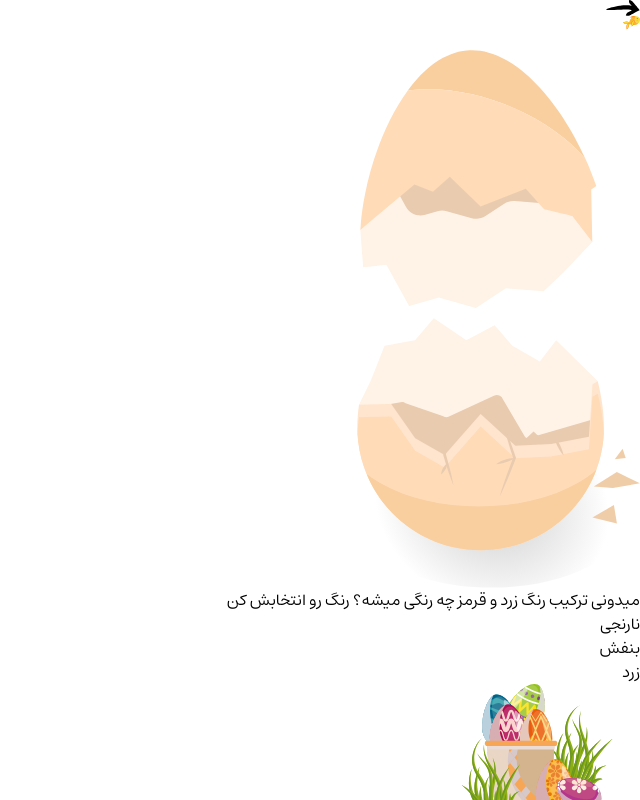
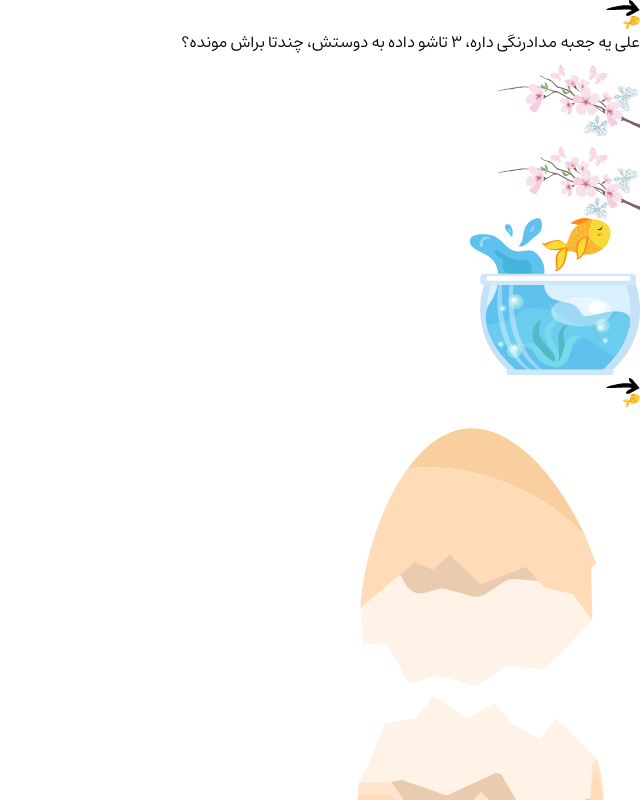
Before and after one commit to kiana-nb/nowruz, a Next.js app: page /days/1/tasks/1 in a window 1280 px wide. Shown: the top 800 px of the page, without its empty margins (640-1280 px from the left). Built offline with nearby package versions, Linux system fonts and the light colour scheme.

Commit message:
feat: add new page for question

```diff
--- /dev/null
+++ b/src/app/days/[day]/tasks/[task]/_components/new.tsx
@@ -0,0 +1,39 @@
+import BackButton from "@/components/back-button";
+import VectorBranchOfFlower from "@/vectors/branch-of-flower";
+import Image from "next/image";
+import ProgressBar from "../../_components/progress-bar";
+import TinyFish from "@/vectors/tiny-fish";
+
+export default function New() {
+  return (
+    <div className="bg-[url('/watercolor-bg1.svg')] w-screen h-dvh bg-no-repeat bg-cover relative overflow-hidden">
+      <div className="absolute right-4 top-4 flex gap-4 items-center">
+                    <BackButton />
+                    <ProgressBar className="bg-[#FAC821] border-[#F19C25]" icon={<TinyFish/>} progress={50}/>
+                  </div>
+      <div className="overflow-y-scroll h-full w-full px-5 py-10 gap-20 flex flex-col items-center">
+        <div className="absolute min-w-[300px] min-h-[50px] top-20 translate-y-1/4 text-sm font-[600] left-1/2 -translate-x-1/2 text-[#DC8D1D] bg-white p-3 rounded-[20px] flex  justify-center">علی یه جعبه مدادرنگی داره، ۳ تاشو داده به دوستش، چندتا براش مونده؟</div>
+        <div className="absolute top-48 grid grid-cols-2 gap-4 my-1">
+          <div className="bg-white border rounded-[20px] border-[#C1C1C1] min-h-20 min-w-32 shadow-[inset_4px_4px_10px_0px_#0000000A]"></div>
+          <div className="bg-white border rounded-[20px] border-[#C1C1C1] min-h-20 min-w-32 shadow-[inset_4px_4px_10px_0px_#0000000A]"></div>
+          <div className="bg-white border rounded-[20px] border-[#C1C1C1] min-h-20 min-w-32 shadow-[inset_4px_4px_10px_0px_#0000000A]"></div>
+          <div className="bg-white border rounded-[20px] border-[#C1C1C1] min-h-20 min-w-32 shadow-[inset_4px_4px_10px_0px_#0000000A]"></div>
+        </div>
+      </div>
+      <div className="absolute bottom-0 rotate-180 left-0">
+        <VectorBranchOfFlower />
+      </div>
+      <div className="absolute bottom-20 z-10 right-0">
+        <VectorBranchOfFlower />
+      </div>
+
+      <Image
+        src="/fish-tank.svg"
+        alt=""
+        width={170}
+        height={100}
+        className="absolute bottom-4 left-1/2 -translate-x-1/2"
+      />
+    </div>
+  );
+}
--- a/src/app/days/[day]/tasks/[task]/page.tsx
+++ b/src/app/days/[day]/tasks/[task]/page.tsx
@@ -11,10 +11,12 @@ import Coins from "./_components/coins";
 import Grass from "./_components/grass";
 import HyacinthFlower from "./_components/hyacinth-flower";
 import Garlic from "./_components/garlic";
+import New from "./_components/new";
 
 function page() {
   return (
     <div>
+      <New />
       <Eggs />
       <Mirror />
       <Garlic />
```
